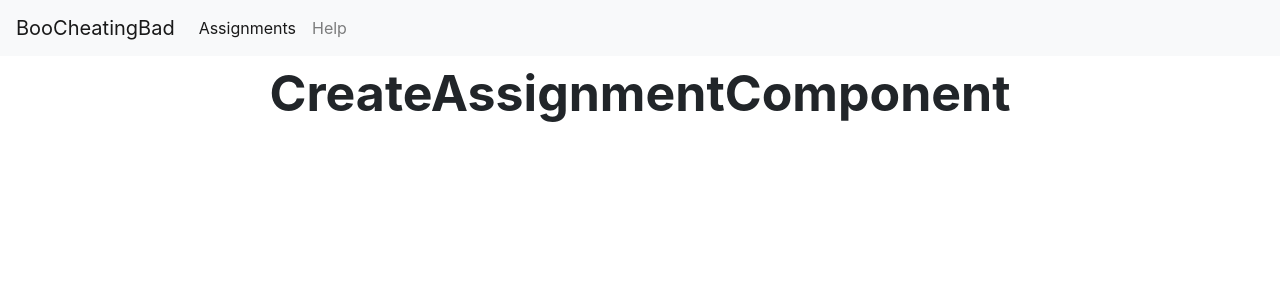
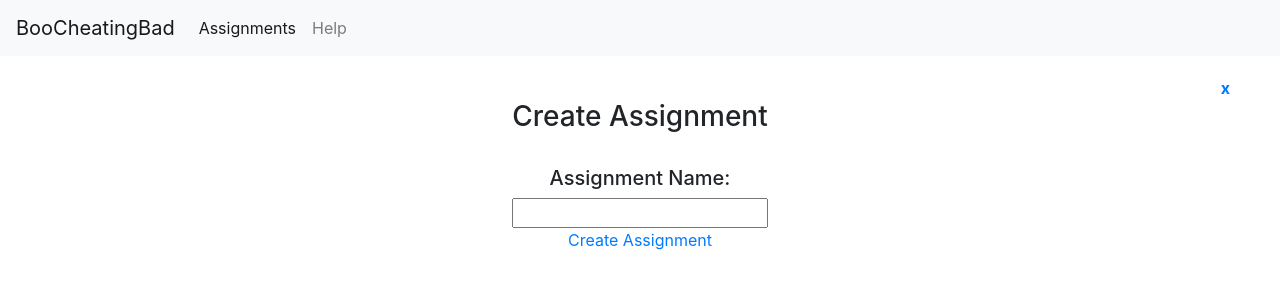
Before and after one commit to whysgai/BooPlagiraismBad, a React (Create React App) app in the folder bpb-front/: page /CreateAssignment in a window 1280 px wide. Shown: the top 300 px of the page. Built offline with nearby package versions, Linux system fonts and the light colour scheme.

Commit message:
BPB-15 feat: initial implementation of create assignment component

```diff
--- a/bpb-front/src/CreateAssignmentComponent.tsx
+++ b/bpb-front/src/CreateAssignmentComponent.tsx
@@ -1,11 +1,58 @@
-import React from 'react';
+import React, { ChangeEvent } from 'react';
+import { Link } from 'react-router-dom';
+import { store } from './store';
 
-function CreateAssignmentComponent() {
-  return (
-    <div className="App">
-      CreateAssignmentComponent
-    </div>
-  );
+interface PropsType {
+  name: string
+}
+
+class CreateAssignmentComponent extends React.Component <PropsType, {}> {
+    constructor(props : PropsType) {
+        super(props);
+        this.state = {
+          name: this.props.name
+        };
+        this.onInputchange = this.onInputchange.bind(this);
+  }
+
+  onInputchange(event : ChangeEvent<HTMLInputElement>) {
+    this.setState({
+        [event.target.name]: event.target.value,
+    });
+  }
+
+  callDispatch() {
+
+  }
+
+  render() {
+    return (
+        <div style={{ textAlign: 'center', paddingTop: '20px' }}>
+            <div style={{textAlign: 'right', paddingRight: '50px', fontWeight: 'bolder'}}>
+                <Link to="/">
+                  x
+                </Link>
+            </div>
+            <h3>Create Assignment</h3>
+            <br/>
+            <span text-align="center">
+                <h5>Assignment Name:</h5>
+                <input
+                    name="name"
+                    type="text"
+                    value={this.props.name}
+                    onChange={this.onInputchange}
+                />
+                <br />
+                <Link
+                    to="/"
+                    onClick={() => this.callDispatch()}>
+                    Create Assignment
+                </Link>
+            </span>
+        </div>
+    );
+}
 }
 
 export default CreateAssignmentComponent;
```
